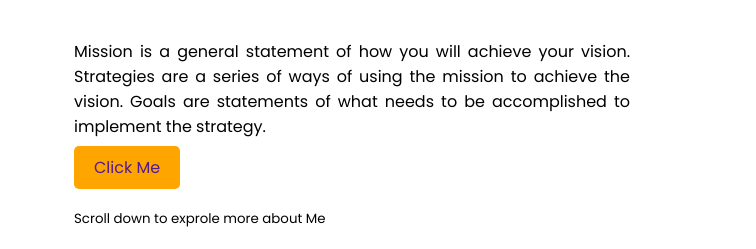
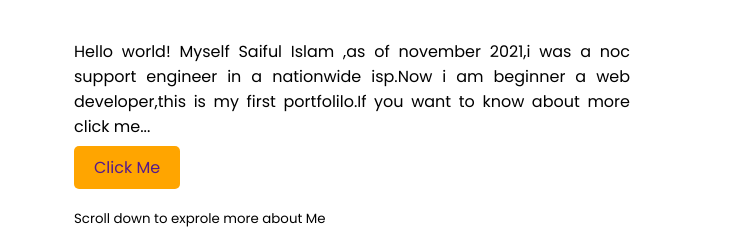
Before and after one commit to saiful61/first-assignment, a plain HTML site: page index.html in a window 1280 px wide. Shown: the part 296-545 px from the top of the page, 0-756 px from the left. Drawn offline with Linux system fonts and the light colour scheme; a web font is replaced by a local one.

Commit message:
final-added

```diff
--- a/index.html
+++ b/index.html
@@ -18,9 +18,8 @@
             <h1 class="color">Mission 2022</h1>
         </div>
 
-        <p>Mission is a general statement of how you will achieve your vision. Strategies are a series of ways of
-            using the mission to achieve the vision. Goals are statements of what needs to be accomplished to implement
-            the strategy.</p>
+        <p>Hello world! Myself Saiful Islam ,as of november 2021,i was a noc support engineer in a nationwide isp.Now i
+            am beginner a web developer,this is my first portfolilo.If you want to know about more click me...</p>
         <a class="btn" href="">Click Me</a><br><br>
         <small>Scroll down to exprole more about Me</small>
     </div>
```
